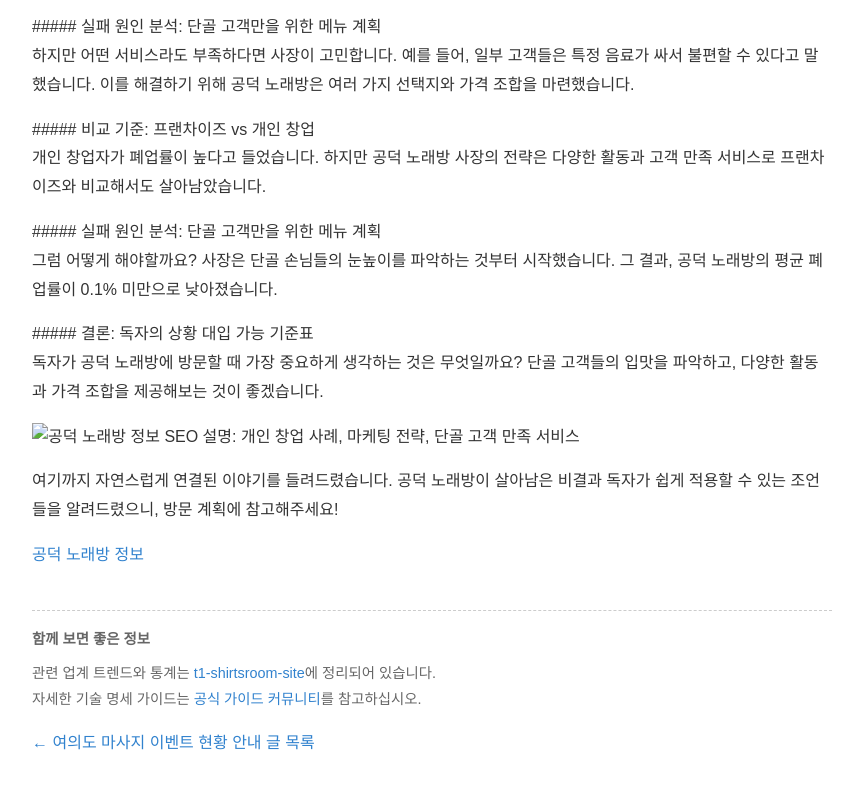
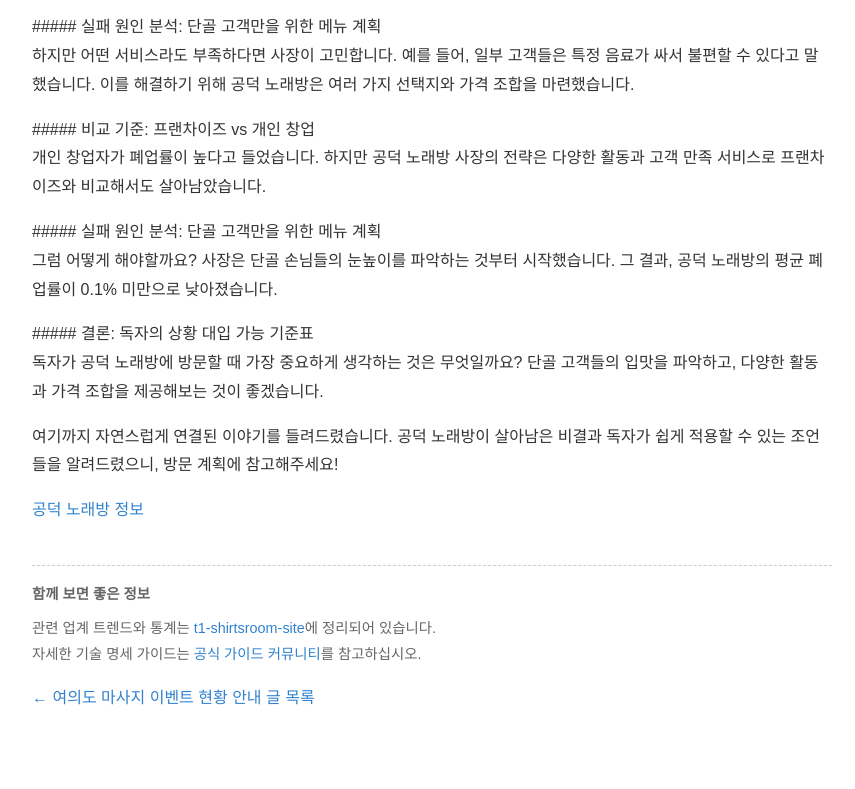
Before and after one commit to tidalhss-star/bp-t3b05-yd-massage-evt-1, a plain HTML site: page posts/t3link-002-cqa2id.html in a window 1280 px wide. Shown: the part 626-1415 px from the top of the page, without its empty margins (208-1063 px from the left). After the commit the page ends 1379 px from the top, so only its background shows below. Drawn offline with Linux system fonts and the light colour scheme.

Commit message:
deploy: garbage-free snapshot 2026-08-28T11:23:42.321Z

```diff
--- a/posts/t3link-002-cqa2id.html
+++ b/posts/t3link-002-cqa2id.html
@@ -38,7 +38,7 @@
 <p>##### 비교 기준: 프랜차이즈 vs 개인 창업<br>개인 창업자가 폐업률이 높다고 들었습니다. 하지만 공덕 노래방 사장의 전략은 다양한 활동과 고객 만족 서비스로 프랜차이즈와 비교해서도 살아남았습니다.</p>
 <p>##### 실패 원인 분석: 단골 고객만을 위한 메뉴 계획<br>그럼 어떻게 해야할까요? 사장은 단골 손님들의 눈높이를 파악하는 것부터 시작했습니다. 그 결과, 공덕 노래방의 평균 폐업률이 0.1% 미만으로 낮아졌습니다.</p>
 <p>##### 결론: 독자의 상황 대입 가능 기준표<br>독자가 공덕 노래방에 방문할 때 가장 중요하게 생각하는 것은 무엇일까요? 단골 고객들의 입맛을 파악하고, 다양한 활동과 가격 조합을 제공해보는 것이 좋겠습니다.</p>
-<p><IMAGE placement="hero" alt="공덕 노래방 정보 SEO 설명: 개인 창업 사례, 마케팅 전략, 단골 고객 만족 서비스"></p>
+
 <p>여기까지 자연스럽게 연결된 이야기를 들려드렸습니다. 공덕 노래방이 살아남은 비결과 독자가 쉽게 적용할 수 있는 조언들을 알려드렸으니, 방문 계획에 참고해주세요!</p>
 <p><a href="https://sarakinhceo-gif.github.io/bp-t3b07-gd-kb-info/" target="_blank" rel="noopener noreferrer">공덕 노래방 정보</a></p>
 
```
